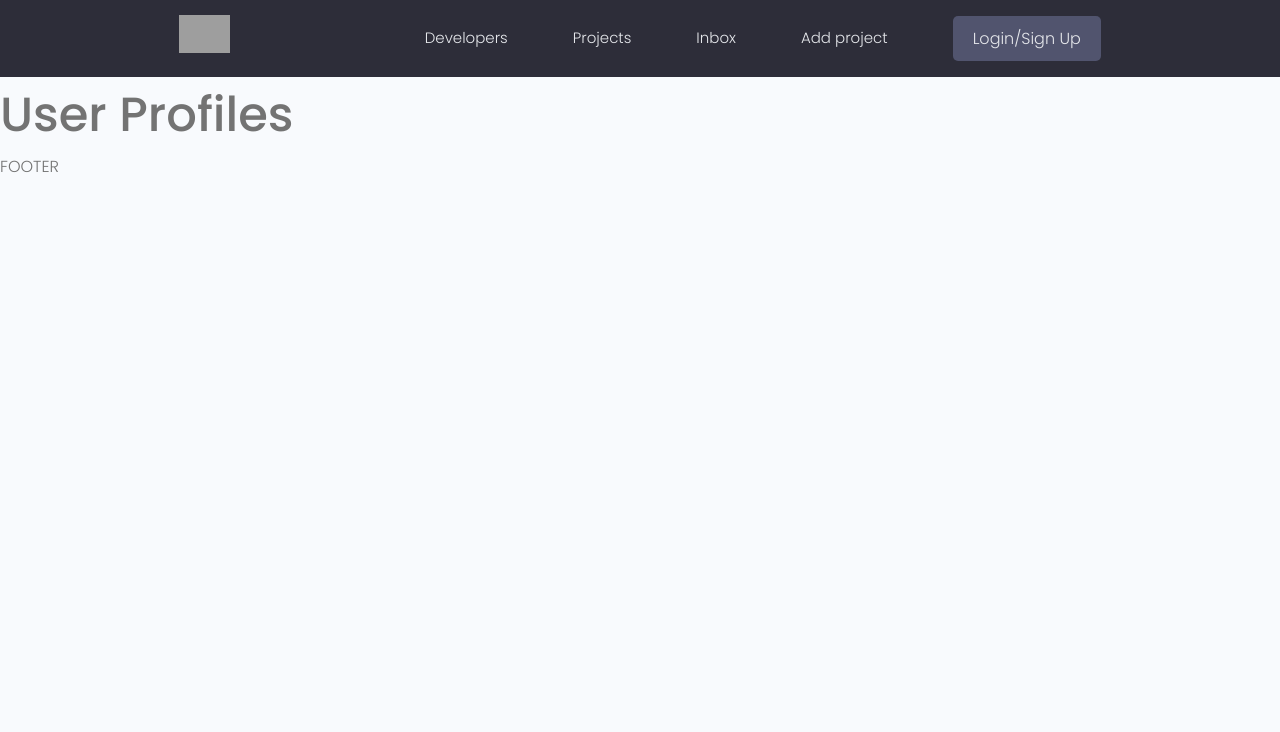
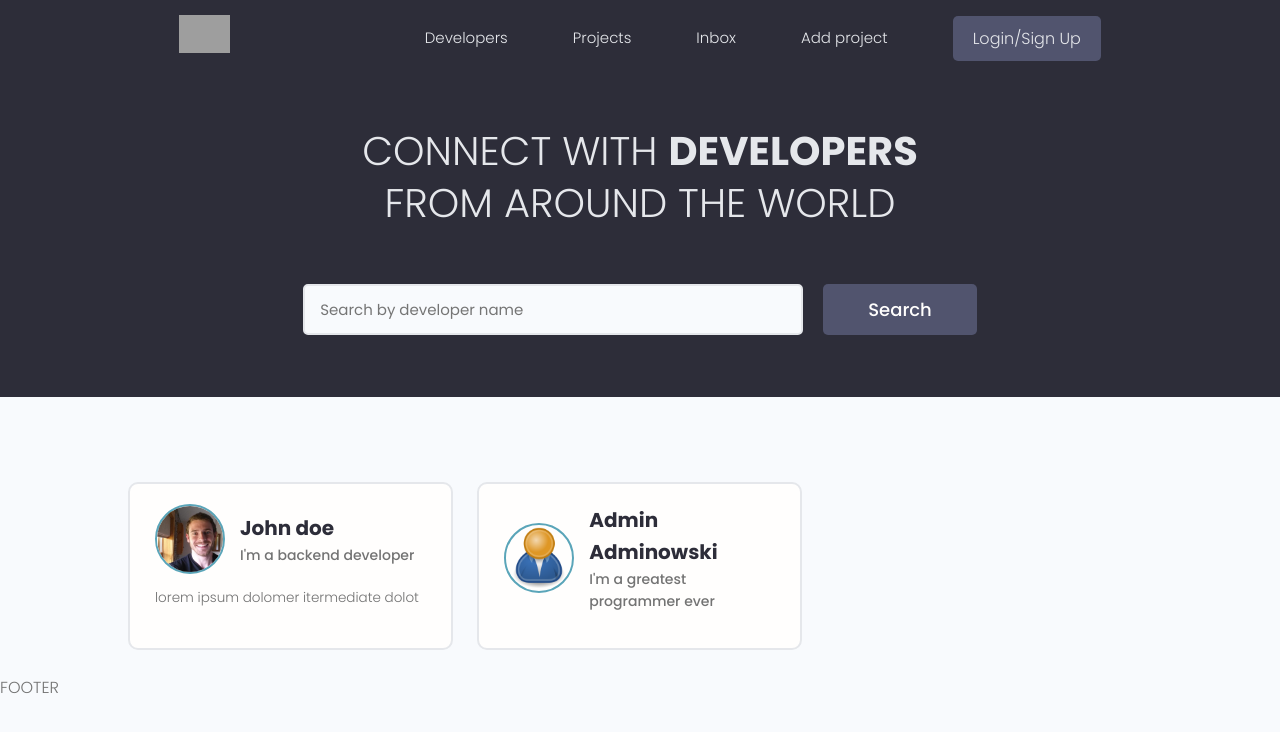
Before and after one commit to JacobCrown/Developer-Site, a Django app: page / in a window 1280 px wide. Shown: the top 732 px of the page. Run offline with Django 3.2, Linux system fonts and the light colour scheme; data comes from the database, SQL or seed files in the repository; some libraries are stand-ins or nearby versions; grey boxes are pictures that could not be loaded.

Commit message:
make profile dynamic, add skills to profiles

```diff
--- a/users/admin.py
+++ b/users/admin.py
@@ -1,4 +1,5 @@
 from django.contrib import admin
-from .models import Profile
+from .models import Profile, Skill
 
 admin.site.register(Profile)
+admin.site.register(Skill)
--- a/users/models.py
+++ b/users/models.py
@@ -9,6 +9,7 @@ class Profile(models.Model):
     name = models.CharField(max_length=200, blank=True, null=True)
     email = models.EmailField(max_length=500, blank=True, null=True)
     username = models.CharField(max_length=200, blank=True, null=True)
+    location = models.CharField(max_length=200, blank=True, null=True)
     short_intro = models.CharField(max_length=200, blank=True, null=True)
     bio = models.TextField(blank=True, null=True)
     profile_image = models.ImageField(
@@ -28,3 +29,19 @@ class Profile(models.Model):
 
     def __str__(self):
         return str(self.user.username)
+
+
+class Skill(models.Model):
+    owner = models.ForeignKey(Profile, on_delete=models.CASCADE, null=True, blank=True)
+    name = models.CharField(max_length=200, blank=True, null=True)
+    description = models.TextField(null=True, blank=True)
+    created = models.DateTimeField(auto_now_add=True)
+    id = models.UUIDField(
+        default=uuid.uuid4, # encoding type
+        unique=True,
+        primary_key=True, # use this field as primary key
+        editable=False, # cannot modify this in forms
+    )
+
+    def __str__(self):
+        return str(self.name)
--- a/users/templates/users/profiles.html
+++ b/users/templates/users/profiles.html
@@ -2,7 +2,61 @@
 
 
 {% block content %}
+<main class="home">
+    <section class="hero-section text-center">
+      <div class="container container--narrow">
+        <div class="hero-section__box">
+          <h2>CONNECT WITH <span>DEVELOPERS</span></h2>
+          <h2>FROM AROUND THE WORLD</h2>
+        </div>
 
-    <h1>User Profiles</h1>
+        <div class="hero-section__search">
+          <form class="form" action="#" method="get">
+            <div class="form__field">
+              <label for="formInput#search">Search Developers </label>
+              <input class="input input--text" id="formInput#search" type="text" name="text"
+                placeholder="Search by developer name" />
+            </div>
 
+            <input class="btn btn--sub btn--lg" type="submit" value="Search" />
+          </form>
+        </div>
+      </div>
+    </section>
+    <!-- Search Result: DevList -->
+    <section class="devlist">
+      <div class="container">
+        <div class="grid grid--three">
+
+          {% for profile in profiles %}
+          <div class="column card">
+            <div class="dev">
+              <a href="" class="card__body">
+                <div class="dev__profile">
+                  <img class="avatar avatar--md" src="{{ profile.profile_image.url }}" alt="image" />
+                  <div class="dev__meta">
+                    <h3>{{ profile.name }}</h3>
+                    <h5>{{ profile.short_intro|slice:"60" }}</h5>
+                  </div>
+                </div>
+                <p class="dev__info">{{ profile.bio|slice:"150" }}</p>
+                <div class="dev__skills">
+									{% for skill in profile.skill_set.all %}
+                  <span class="tag tag--pill tag--main">
+                    <small>{{ skill }}</small>
+                  </span>
+									{% endfor %}
+                </div>
+              </a>
+            </div>
+          </div>
+          {% endfor %}
+
+
+        </div>
+      </div>
+    </section>
+
+
+  </main>
 {% endblock content %}
--- a/users/views.py
+++ b/users/views.py
@@ -1,5 +1,7 @@
 from django.shortcuts import render
-
+from .models import Profile
 
 def profiles(request):
-    return render(request, 'users/profiles.html')
+    profiles = Profile.objects.all()
+    context = {'profiles': profiles}
+    return render(request, 'users/profiles.html', context)
```
